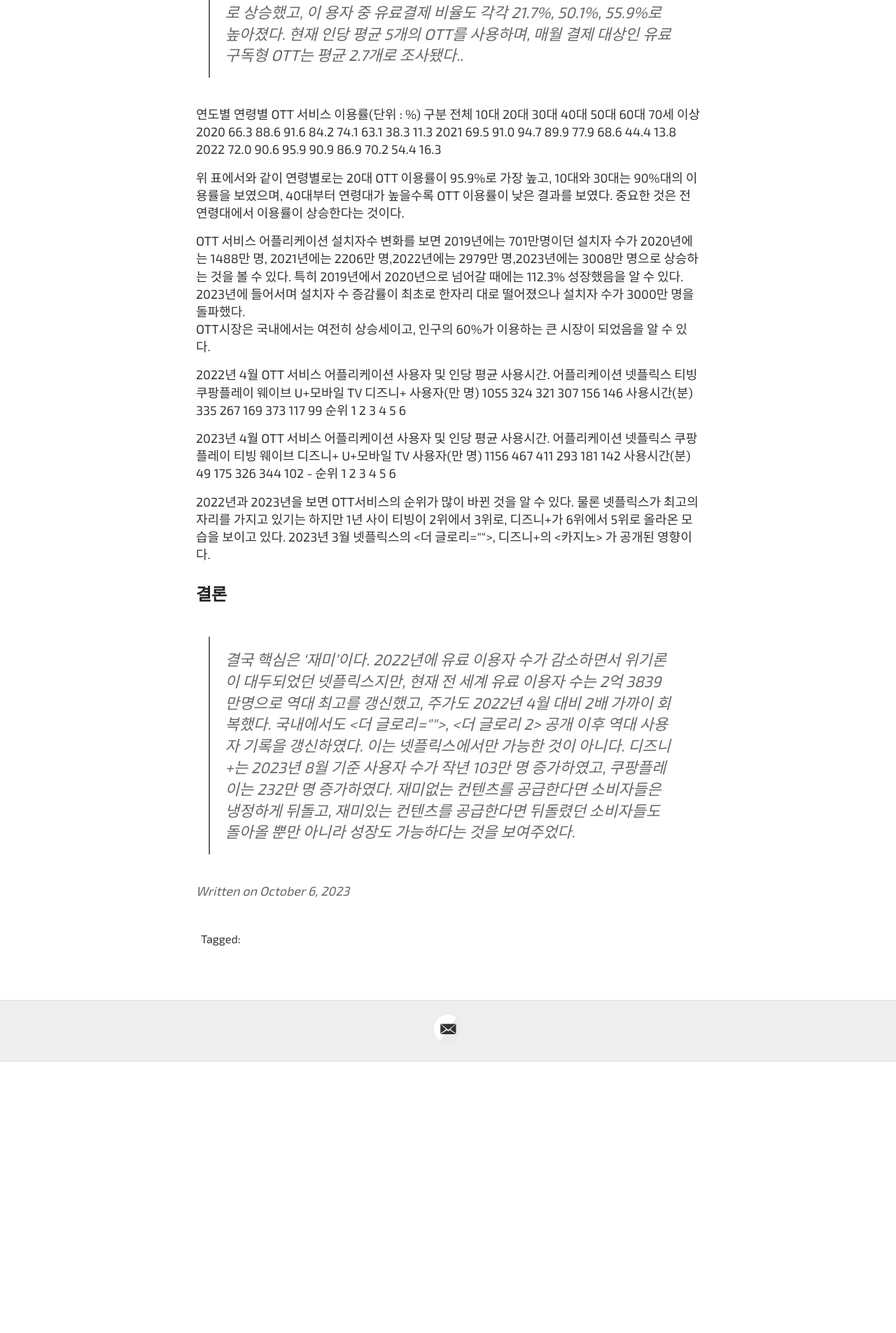
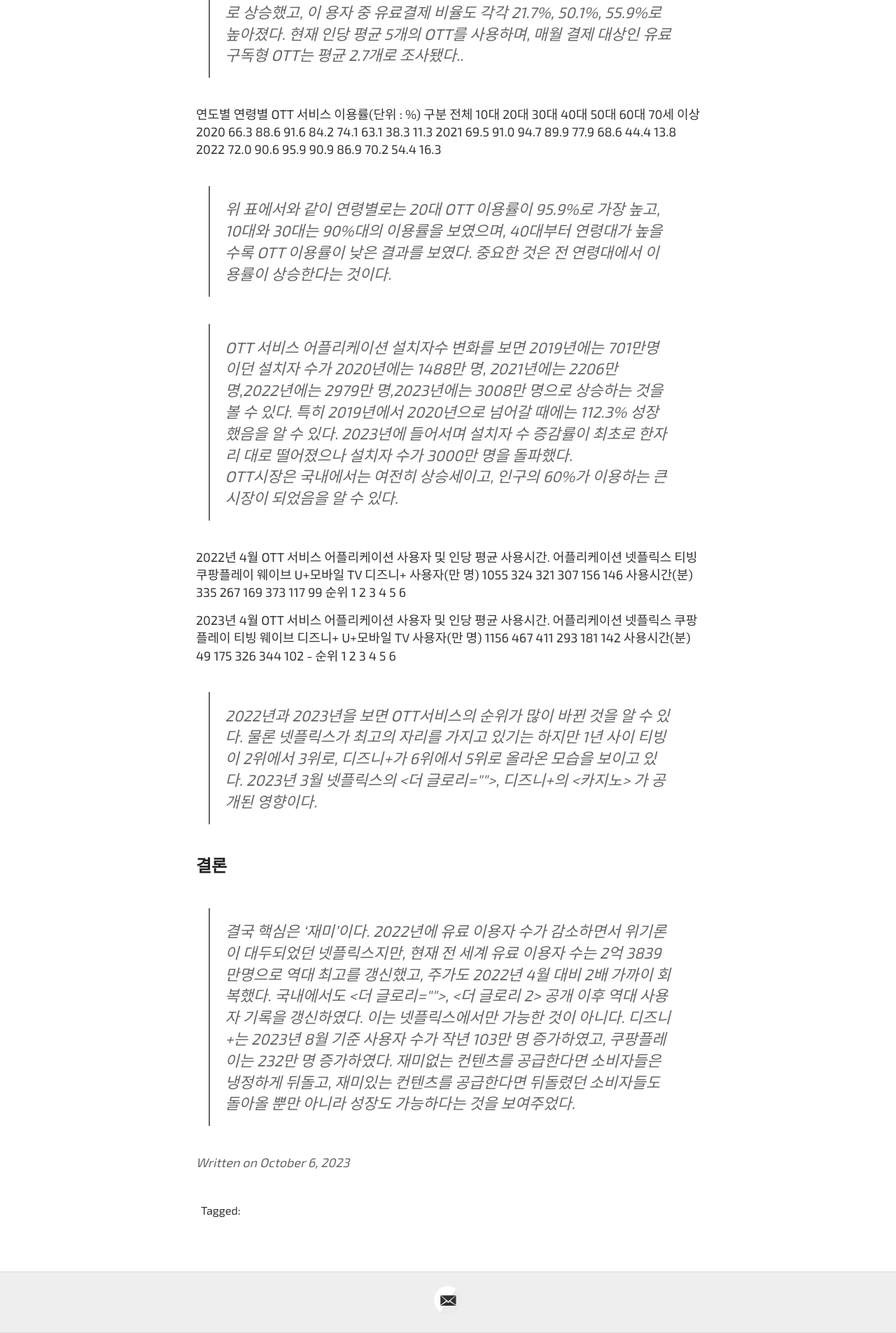
Before and after one commit to patrick9905/patrick9905.github.io, a Jekyll site: the page built from _posts/2023-10-06-공작과제03.md, in a window 1280 px wide. Shown: the part 1115-3020 px from the top of the page at 70% size. Built offline with Jekyll 4.4.1, drawn with Linux system fonts in a browser that asks for light colours; some web fonts are replaced; our own code applies the rules of GitHub Pages for plain Markdown files; before the commit the page ends 2632 px from its top, so only the background shows below that.

```diff
--- a/_posts/2023-10-06-공작과제03.md
+++ b/_posts/2023-10-06-공작과제03.md
@@ -23,9 +23,9 @@ tags: article, 비교논문
 2021	69.5	91.0	94.7	89.9	77.9	68.6	44.4	13.8
 2022	72.0	90.6	95.9	90.9	86.9	70.2	54.4	16.3
 
-위 표에서와 같이 연령별로는 20대 OTT 이용률이 95.9%로 가장 높고, 10대와 30대는 90%대의 이용률을 보였으며, 40대부터 연령대가 높을수록 OTT 이용률이 낮은 결과를 보였다. 중요한 것은 전 연령대에서 이용률이 상승한다는 것이다.
+>위 표에서와 같이 연령별로는 20대 OTT 이용률이 95.9%로 가장 높고, 10대와 30대는 90%대의 이용률을 보였으며, 40대부터 연령대가 높을수록 OTT 이용률이 낮은 결과를 보였다. 중요한 것은 전 연령대에서 이용률이 상승한다는 것이다.
 
-OTT 서비스 어플리케이션 설치자수 변화를 보면 2019년에는 701만명이던 설치자 수가 2020년에는 1488만 명, 2021년에는 2206만 명,2022년에는 2979만 명,2023년에는 3008만 명으로 상승하는 것을 볼 수 있다. 특히 2019년에서 2020년으로 넘어갈 때에는 112.3% 성장했음을 알 수 있다. 2023년에 들어서며 설치자 수 증감률이 최초로 한자리 대로 떨어졌으나 설치자 수가 3000만 명을 돌파했다.
+>OTT 서비스 어플리케이션 설치자수 변화를 보면 2019년에는 701만명이던 설치자 수가 2020년에는 1488만 명, 2021년에는 2206만 명,2022년에는 2979만 명,2023년에는 3008만 명으로 상승하는 것을 볼 수 있다. 특히 2019년에서 2020년으로 넘어갈 때에는 112.3% 성장했음을 알 수 있다. 2023년에 들어서며 설치자 수 증감률이 최초로 한자리 대로 떨어졌으나 설치자 수가 3000만 명을 돌파했다.
  OTT시장은 국내에서는 여전히 상승세이고, 인구의 60%가 이용하는 큰 시장이 되었음을 알 수 있다.
 
 2022년 4월 OTT 서비스 어플리케이션 사용자 및 인당 평균 사용시간.
@@ -42,7 +42,7 @@ OTT 서비스 어플리케이션 설치자수 변화를 보면 2019년에는 701
 순위	1	2	3	4	5	6
 
 
-2022년과 2023년을 보면 OTT서비스의 순위가 많이 바뀐 것을 알 수 있다.  물론 넷플릭스가 최고의 자리를 가지고 있기는 하지만 1년 사이 티빙이 2위에서 3위로, 디즈니+가 6위에서 5위로 올라온 모습을 보이고 있다. 2023년 3월 넷플릭스의 <더 글로리>, 디즈니+의 <카지노> 가 공개된 영향이다.
+>2022년과 2023년을 보면 OTT서비스의 순위가 많이 바뀐 것을 알 수 있다.  물론 넷플릭스가 최고의 자리를 가지고 있기는 하지만 1년 사이 티빙이 2위에서 3위로, 디즈니+가 6위에서 5위로 올라온 모습을 보이고 있다. 2023년 3월 넷플릭스의 <더 글로리>, 디즈니+의 <카지노> 가 공개된 영향이다.
 
 ## 결론
 >결국 핵심은 ‘재미’이다. 2022년에 유료 이용자 수가 감소하면서 위기론이 대두되었던 넷플릭스지만, 현재 전 세계 유료 이용자 수는 2억 3839만명으로 역대 최고를 갱신했고, 주가도 2022년 4월 대비 2배 가까이 회복했다. 국내에서도 <더 글로리>, <더 글로리 2> 공개 이후 역대 사용자 기록을 갱신하였다. 이는 넷플릭스에서만 가능한 것이 아니다. 디즈니+는 2023년 8월 기준 사용자 수가 작년 103만 명 증가하였고, 쿠팡플레이는 232만 명 증가하였다. 재미없는 컨텐츠를 공급한다면 소비자들은 냉정하게 뒤돌고, 재미있는 컨텐츠를 공급한다면 뒤돌렸던 소비자들도 돌아올 뿐만 아니라 성장도 가능하다는 것을 보여주었다.
```
